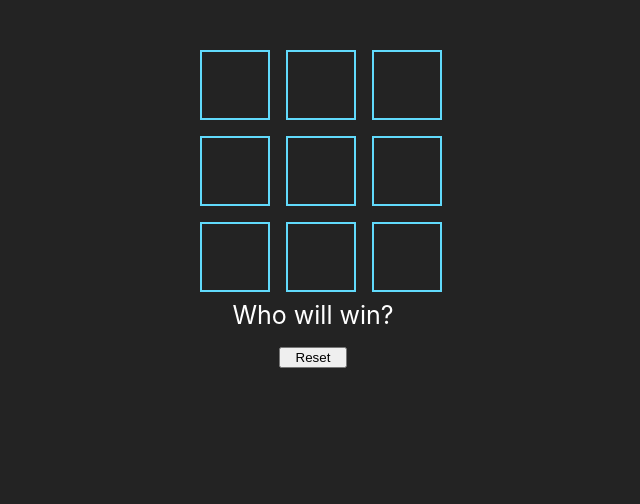
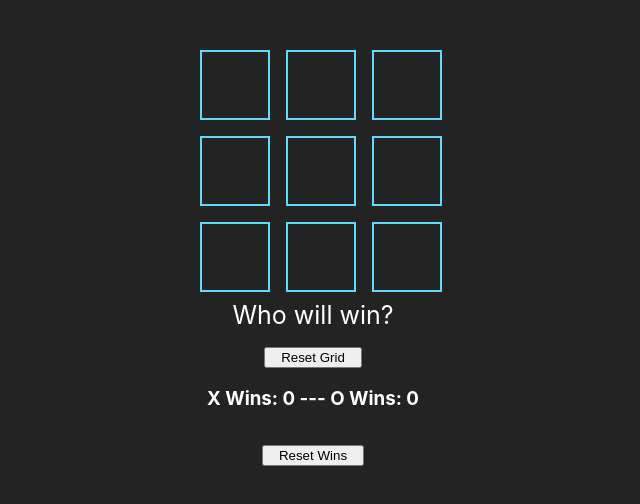
Before and after one commit to johnbrooksby/reactProj1, a React (Create React App) app: page / in a window 1280 px wide. Shown: the top 504 px of the page, without its empty margins (327-967 px from the left). Built offline with nearby package versions, Linux system fonts and the light colour scheme.

Commit message:
Adds win counter

```diff
--- a/src/App.css
+++ b/src/App.css
@@ -51,3 +51,7 @@ button:hover {
 button:active {
   scale:.9;
 }
+
+h3 {
+  color: white;
+}
--- a/src/App.js
+++ b/src/App.js
@@ -1,6 +1,9 @@
 import React, { useState } from "react";
 import "./App.css";
 import Square from "./Square";
+
+let xcount = 0;
+let ocount = 0;
 
 function App() {
   const [squares, setSquares] = useState(["", "", "", "", "", "", "", "", ""]);
@@ -10,6 +13,7 @@ function App() {
     setSquares(["", "", "", "", "", "", "", "", ""]);
     setPlayer(true);
   };
+
 
   const calculateWinner = (Arr) => {
     let lines = [
@@ -27,7 +31,8 @@ function App() {
       const [a, b, c] = lines[i];
 
       if (Arr[a] && Arr[a] === Arr[b] && Arr[a] === Arr[c]) {
-        return `${Arr[a]} won!`;
+        Arr[a] === "X" ? xcount++ : ocount++
+        return `${Arr[a]} wins!`;
       }
     }
     if (
@@ -64,7 +69,13 @@ function App() {
       </div>
       <span>{calculateWinner(squares)}</span>
       <br />
-      <button onClick={resetHandler}>Reset</button>
+      <button onClick={resetHandler}>Reset Grid</button>
+      <h3>X Wins: {xcount/2} --- O Wins: {ocount/2}</h3>
+      <button onClick={() => {
+        xcount = 0;
+        ocount = 0;
+        resetHandler();
+      }}>Reset Wins</button>
     </div>
   );
 }
```
